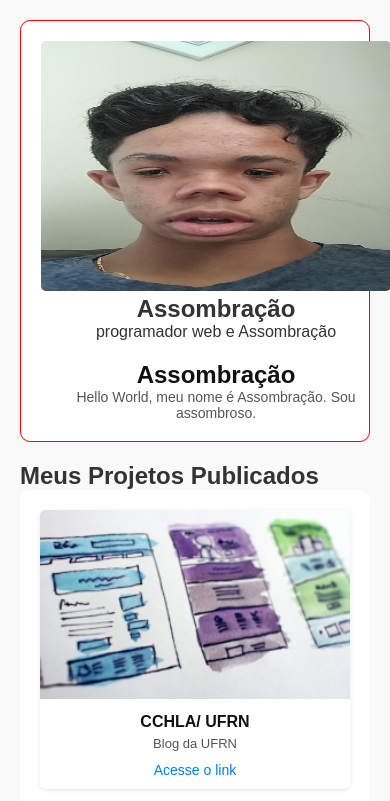
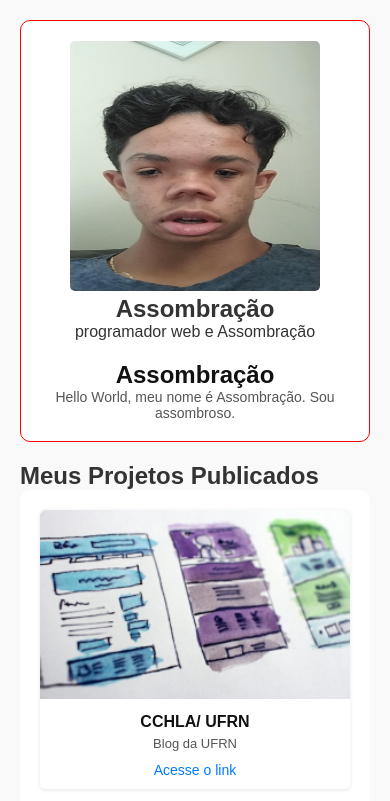
Before and after one commit to DouglasP5/Design-Web, a plain HTML site: page index.html in a window 390 px wide. Shown: the top 801 px of the page. Drawn offline with Linux system fonts and the light colour scheme.

Commit message:
Update style.css

```diff
--- a/style.css
+++ b/style.css
@@ -113,6 +113,9 @@ footer {
     .profile-section{
         whidth: 320px;
     }
+    .profile-details img{
+    width: 250px;
+    }
     .profile-section {
         flex-direction: column;
     }
```
